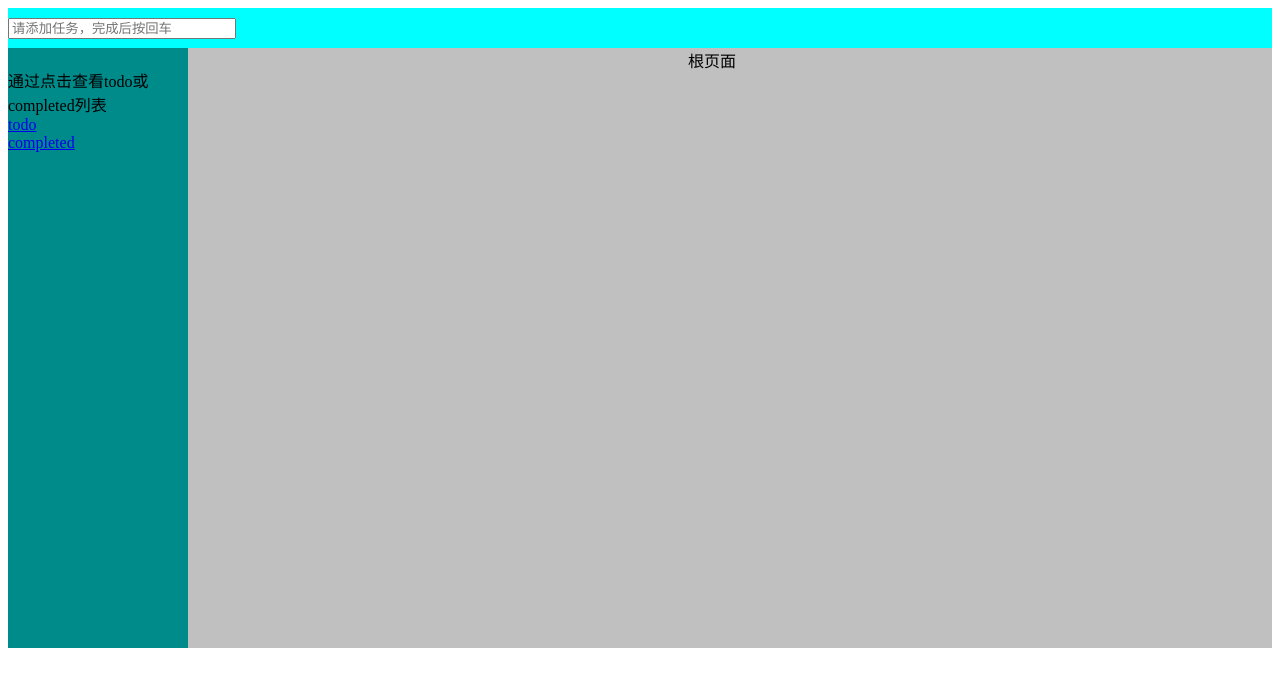
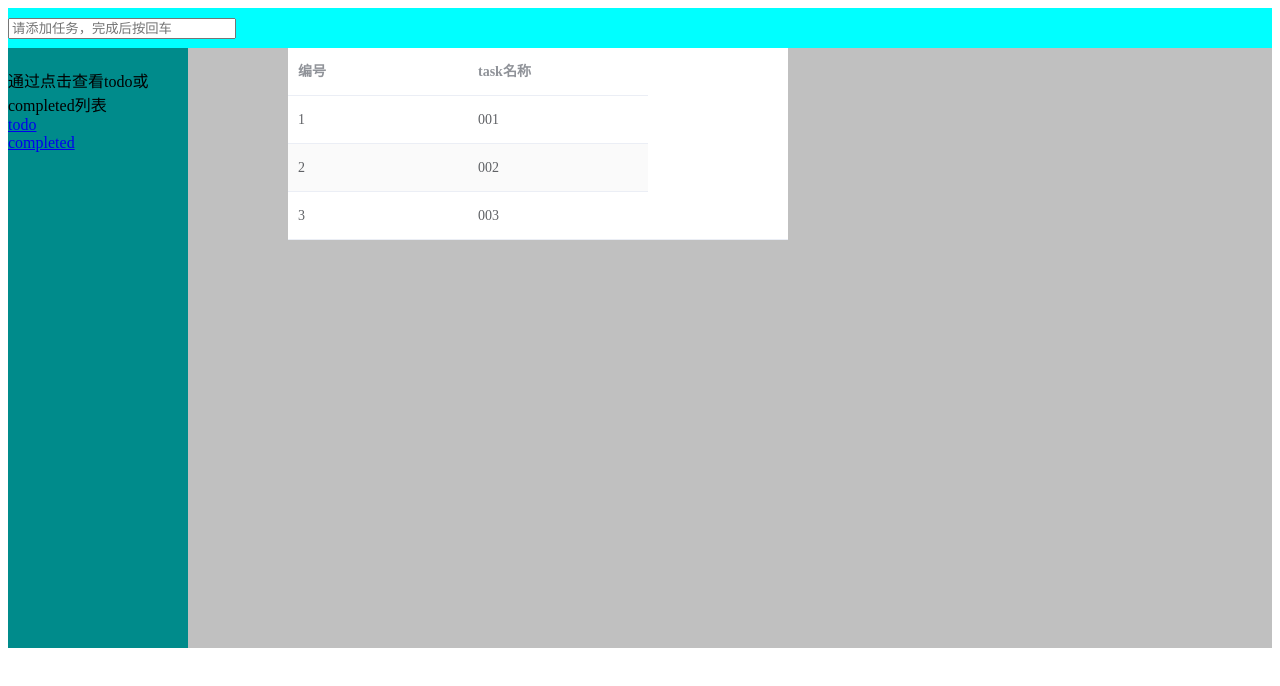
Before and after one commit to imsurewyp/vue-todo, a Vue app: page / in a window 1280 px wide. Shown: the top 686 px of the page. Built offline with nearby package versions, Linux system fonts and the light colour scheme.

Commit message:
[feat]: use element ui table

```diff
--- a/package.json
+++ b/package.json
@@ -9,6 +9,7 @@
   },
   "dependencies": {
     "core-js": "^3.8.3",
+    "element-ui": "^2.15.10",
     "lodash": "^4.17.21",
     "nanoid": "^4.0.0",
     "vue": "^2.6.14",
--- a/src/App.vue
+++ b/src/App.vue
@@ -16,6 +16,7 @@
 import MyHeader from "@/components/MyHeader";
 import LeftNav from "@/components/LeftNav";
 import RightContent from "@/components/RightContent";
+
 export default {
   name: 'App',
   components: {RightContent, LeftNav, MyHeader},
@@ -25,7 +26,7 @@ export default {
 
 <style lang="scss" scoped>
 $content-height: 600px;
-$padding: 500px;
+$padding: 100px;
 
 @mixin display-style($display:flex,$direction:column){
   display: $display;
--- a/src/components/Init.vue
+++ b/src/components/Init.vue
@@ -1,6 +1,21 @@
 <template>
-  <div >
-    <span>根页面</span>
+  <div>
+   <el-table
+      :data="tableData"
+      stripe
+      style="width: 500px">
+    <el-table-column
+        prop="id"
+        label="编号"
+        width="180">
+    </el-table-column>
+    <el-table-column
+        prop="value"
+        label="task名称"
+        width="180">
+    </el-table-column>
+  </el-table>
+
   </div>
 </template>
 
@@ -8,11 +23,11 @@
 
 
 export default {
-  name: "Init-page",
-
-};
+  name:'init-page',
+  data() {
+    return {
+      tableData: this.$store.state.tasksArr,
+    }
+  },
+}
 </script>
-
-<style lang="scss" scoped>
-
-</style>
--- a/src/components/TodoList.vue
+++ b/src/components/TodoList.vue
@@ -3,9 +3,7 @@
     <span>这是待完成tasks</span>
     <ul class="todo-tasks">
       <li v-for="(item) in todoTasks" :key="item.id">
-
-        <!-- key值为index时在toggle过程中出现bug，不理解-->
-        <input type="checkbox" v-bind:checked="item.done" v-on:change="handleChange(item)">
+        <input type="checkbox" v-bind:checked="item.done" v-on:change="handleChange(item)" >
         <input type="text"
                :value="item.value"
                @input="updateInput(item,$event.target.value)"
--- a/src/main.js
+++ b/src/main.js
@@ -2,9 +2,11 @@ import Vue from 'vue'
 import App from './App.vue'
 import {store} from "./store/store";
 import router from './router'
+import 'element-ui/lib/theme-chalk/index.css';
+import ElementUI from 'element-ui';
 
 Vue.config.productionTip = false
-
+Vue.use(ElementUI);
 new Vue({
   store:store,
   router,
```
Also changed, not shown: 1 other file (tests, documents, lock files or other folders).
